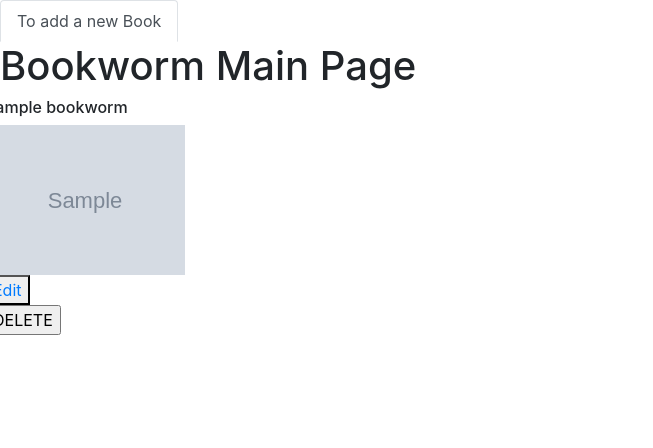
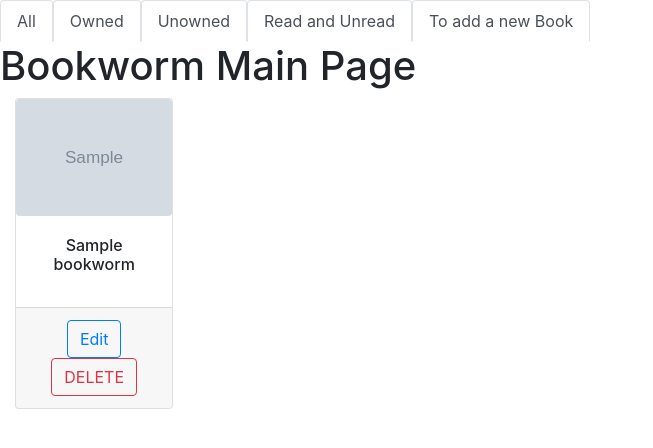
Before and after one commit to DDahlitz/GAZoidbergUnit2Project, a Node server app: page /bookworm in a window 1280 px wide. Shown: the top 448 px of the page, without its empty margins (0-653 px from the left). Run offline with Node 20, Linux system fonts and the light colour scheme; tables that the repository leaves empty hold one stand-in row (values such as "Sample post"); grey boxes marked "Sample" are stand-in pictures; some libraries are stand-ins or nearby versions.

Commit message:
7 routes made and run, basic bootstrap added, still working on and cleaning up the bootstrap

```diff
--- a/public/css/main.css
+++ b/public/css/main.css
@@ -3,5 +3,10 @@ body{
 }
 
 .bookImage{
-    max-width: 200px;
+    width: 200px;
 }
+
+.row {
+    display: flex;
+    flex-wrap: wrap;
+ }
--- a/views/index.ejs
+++ b/views/index.ejs
@@ -8,6 +8,10 @@
     <div>
         <nav class="nav">
             <ul class="nav nav-tabs">
+                <li class="nav-item"><a class="nav-link active" href="/bookworm">All</a></li>
+                <li class="nav-item"><a class="nav-link active" href="/bookworm">Owned</a></li>
+                <li class="nav-item"><a class="nav-link active" href="/bookworm">Unowned</a></li>
+                <li class="nav-item"><a class="nav-link active" href="/bookworm">Read and Unread</a></li>
                 <li class="nav-item"><a class="nav-link active" href="/bookworm/new">To add a new Book</a></li>
             </ul>
         </nav>
@@ -17,25 +21,32 @@
     <header>
         <h1 class="">Bookworm Main Page</h1>
     </header>
-
-    <div class="row">
+    <div class="card-deck text-center row">
         <% for (let i = 0; i < book.length; i++) { %>
-            <div class="LibraryItem">
-                <div class="book">
-                    <h6><%=book[i].name%></h6>
-                </div>
-                    <a href="/bookworm/<%=book[i]._id%>">
-                    <img class="bookImage" src="<%= `${book[i].img}`%>">
+            <div class="col-sm-6 col-md-4 col-lg-2.5fr col-xl-2">
+                <div class="card">
+                    <a href="/bookworm/<%=book[i]._id%>" class="">
+                        <img src="<%= `${book[i].img}`%>" class="rounded img-fluid card-img-top">
                     </a>
-                <div class="editAndDelete    ">
-                    <button><a href="/bookworm/<%=book[i]._id%>/edit">Edit</a></button>
-                    <form action="/bookworm/<%=book[i]._id%>?_method=DELETE" method="POST">
-                        <input type="submit" value="DELETE" />
-                    </form>
+                    <div class="card-body">
+                        <h6 class="card-title"><%=book[i].name%></h6>
+                    </div>
+                    <div class="card-footer btn-toolbar justify-content-around" role="toolbar">
+                        <div class="">
+                            <button class="btn btn-outline-primary btn-md"><a href="/bookworm/<%=book[i]._id%>/edit">Edit</a></button>
+                        </div>
+                        <div class="">
+                            <form action="/bookworm/<%=book[i]._id%>?_method=DELETE" method="POST">
+                                <input class="btn btn-outline-danger btn-md" type="submit" value="DELETE" />
+                            </form>
+                        </div>
+                    </div>
                 </div>
             </div>
         <% }%>
     </div>
-
+    <footer>
+        <%- include('partials/footer.ejs') %>
+    </footer>
     </body>
 </html>
--- a/views/partials/head.ejs
+++ b/views/partials/head.ejs
@@ -1,6 +1,6 @@
 <meta charset="UTF-8">
 <meta http-equiv="X-UA-Compatible" content="IE=edge">
 <meta name="viewport" content="width=device-width, initial-scale=1.0">
-<link rel="stylesheet" href="/css/main.css">
 <link rel="stylesheet" href="https://cdn.jsdelivr.net/npm/bootstrap@4.6.2/dist/css/bootstrap.min.css" integrity="sha384-xOolHFLEh07PJGoPkLv1IbcEPTNtaed2xpHsD9ESMhqIYd0nLMwNLD69Npy4HI+N" crossorigin="anonymous">
+<link rel="stylesheet" href="css/main.css">
 <title>Bookworm</title>
```
Also changed, not shown: views/edit.ejs (+9 -2 lines), views/new.ejs (+6 -1 lines), views/show.ejs (+21 -1 lines), views/partials/owned.ejs (added), views/partials/readOrUnread.ejs (added), views/partials/unowned.ejs (added).
